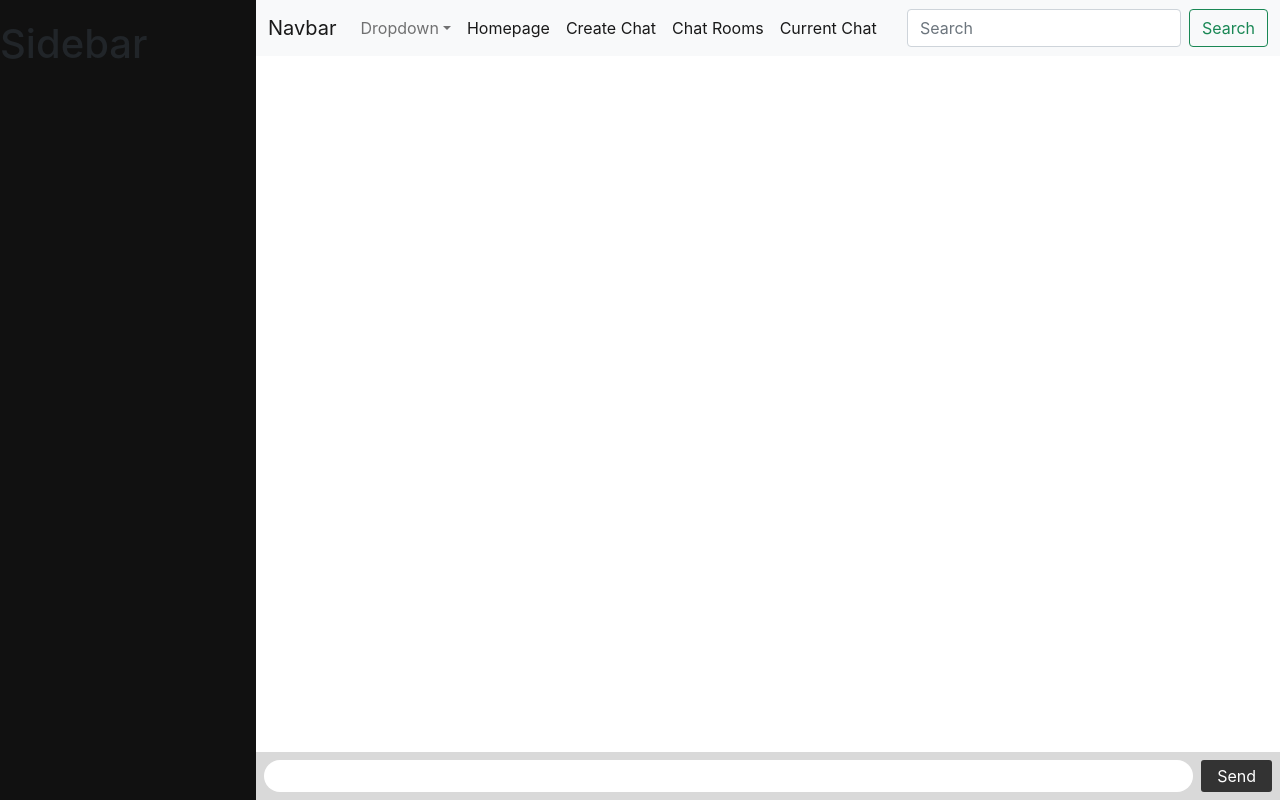
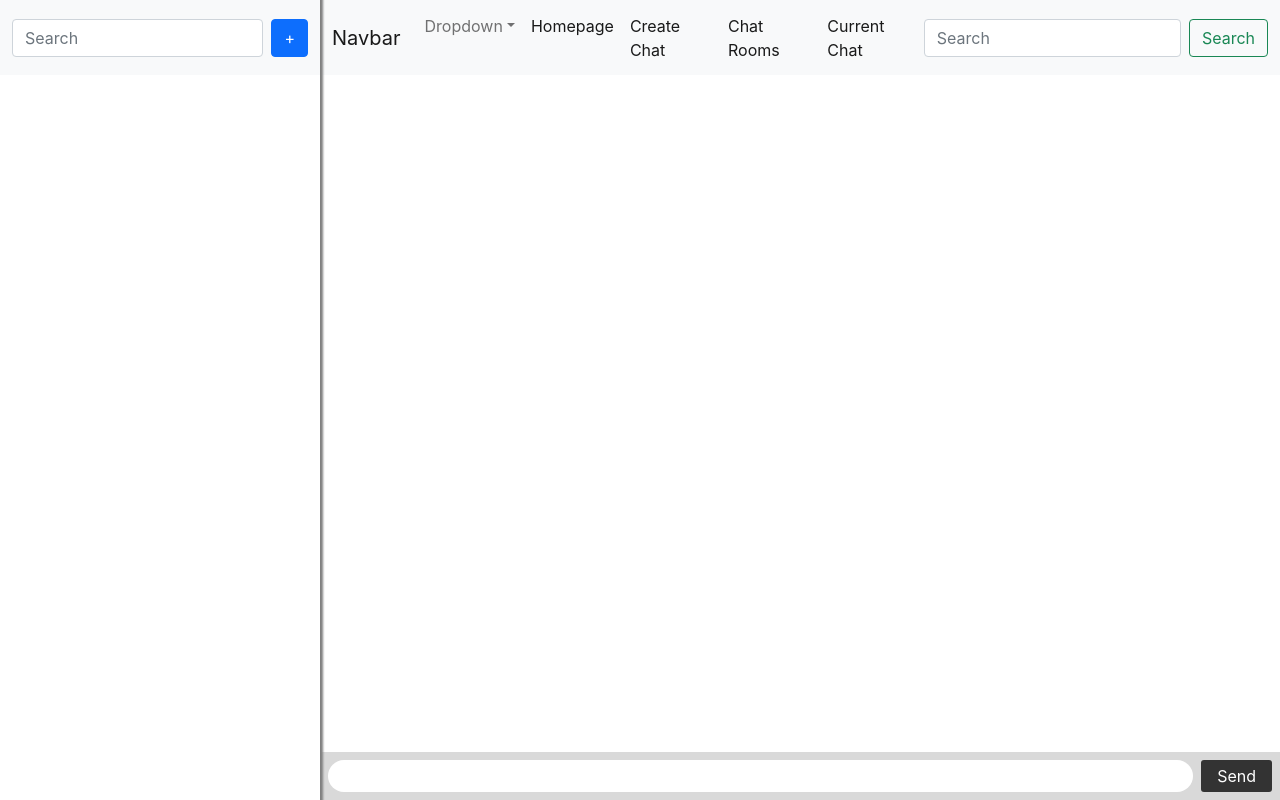
Before and after one commit to jihoshin28/fs_messenger_client, a React (Create React App) app: page / in a window 1280 px wide. Built offline with nearby package versions, Linux system fonts and the light colour scheme; no server answers.

Commit message:
sidebar has searchbar and add chat button

```diff
--- a/src/App.css
+++ b/src/App.css
@@ -10,7 +10,7 @@ body {
   padding: 0.25rem;
   position: fixed;
   bottom: 0;
-  left: 20%;
+  left: 25%;
   right: 0;
   display: flex;
   height: 3rem;
@@ -63,21 +63,30 @@ body {
   width: 98%;
 }
 
+.navbar {
+  height: 75px;
+}
+
 .sidebar {
   height: 100%; /* Full-height: remove this if you want "auto" height */
-  width: 20%; /* Set the width of the sidebar */
+  width: 25%; /* Set the width of the sidebar */
   position: fixed; /* Fixed Sidebar (stay in place on scroll) */
   z-index: 1; /* Stay on top */
   top: 0; /* Stay at the top */
   left: 0;
-  background-color: #111; /* Black */
+  background-color: #fff; /* Black */
   overflow-x: hidden; /* Disable horizontal scroll */
-  padding-top: 20px;
+  box-shadow: 1px 0px 2px 2px gray;
+}
+
+.sidebar-content {
+  display: flex;
+  width:100%;
 }
 
 .chat-window {
   position: fixed;
   height: 100%;
-  width: 80%;
-  left: 20%;
+  width: 75%;
+  left: 25%;
 }
--- a/src/windows/Sidebar.js
+++ b/src/windows/Sidebar.js
@@ -1,9 +1,20 @@
 import React from 'react'
+import Navbar from '../containers/Navbar'
 
 const Sidebar = () => {
     return(
         <div class = "sidebar">
-            <h1> Sidebar</h1>
+            <nav class="navbar navbar-expand-lg navbar-light bg-light">
+                <div class="container-fluid">
+                    <div class="sidebar-content">
+                        <input class="form-control me-2" type="search" placeholder="Search" aria-label="Search"/>
+                        <button class="btn btn-primary" type="submit">
+                            +
+                        </button>
+                    </div>
+                </div>
+
+            </nav>
         </div>
     )
 }
```
